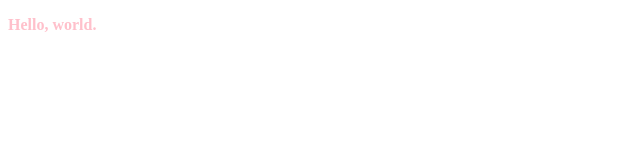
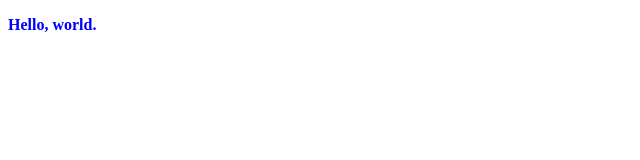
Before and after one commit to Xiokraze/reactdnd, a React (Create React App) app in the folder reactdnd/: page / in a window 1280 px wide. Shown: the top 160 px of the page, without its empty margins (0-640 px from the left). Built offline with nearby package versions, Linux system fonts and the light colour scheme.

Commit message:
Color from pink to blue

```diff
--- a/reactdnd/src/index.css
+++ b/reactdnd/src/index.css
@@ -1,5 +1,5 @@
 
 p {
-  color: pink;
+  color: blue;
   font-weight: bold;
 }
```
